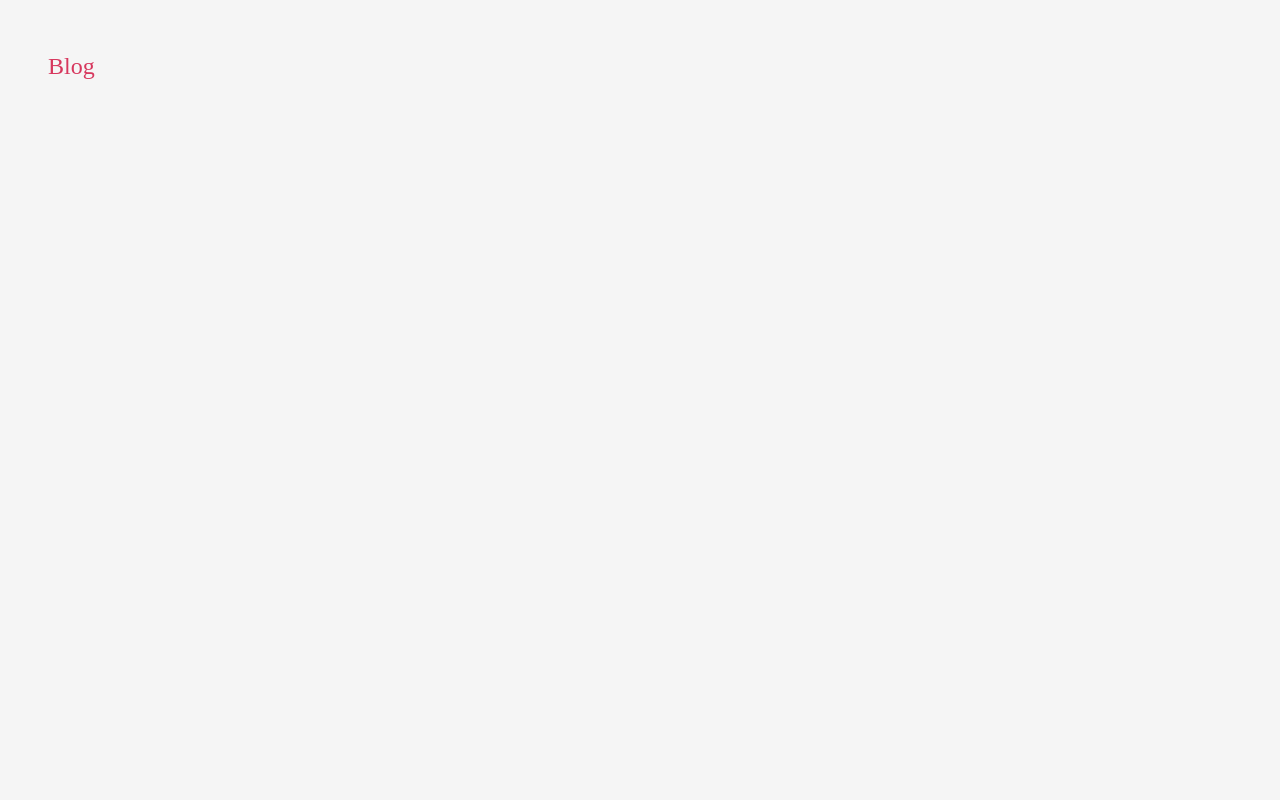
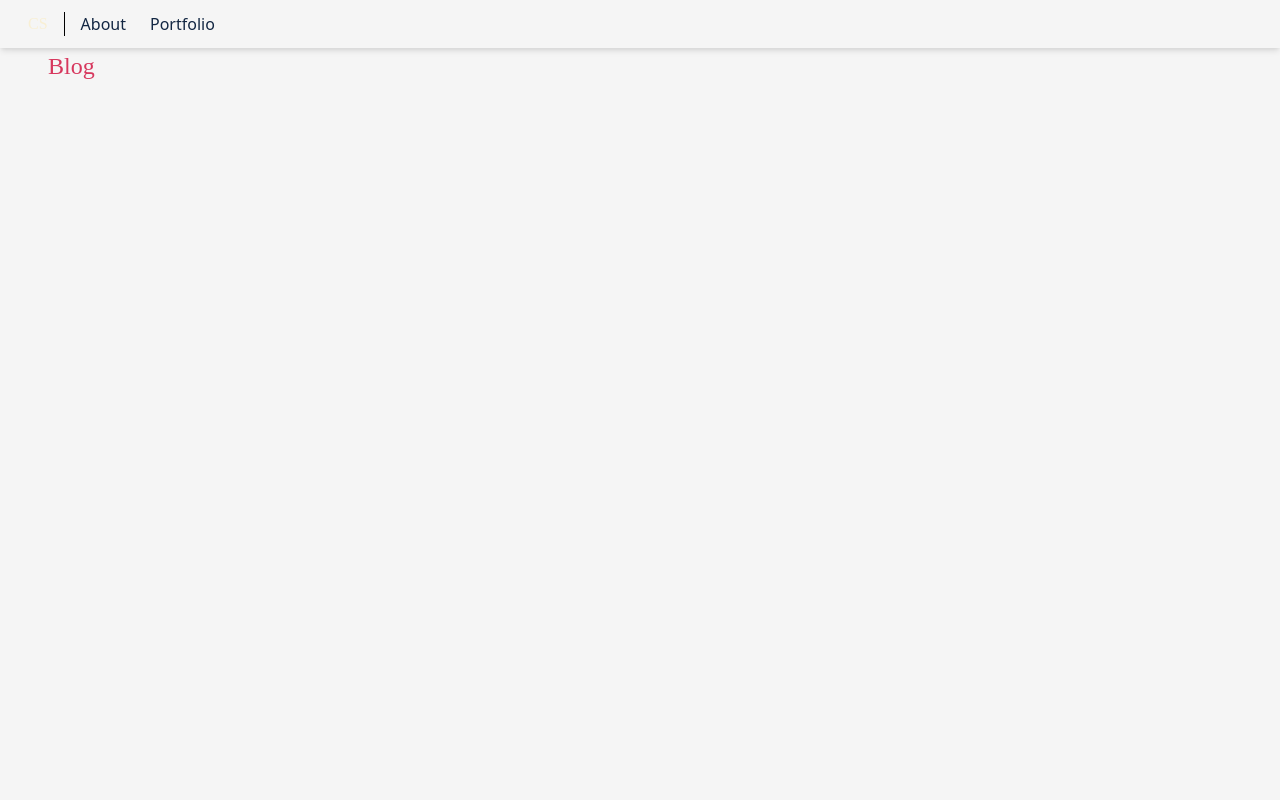
Before and after one commit to CristobalSalazar/next-site, a Next.js app: page /blog in a window 1280 px wide. Shown: the top 800 px of the page. Built offline with nearby package versions, Linux system fonts and the light colour scheme; a web font is replaced by a local one.

Commit message:
nav transparency fx

```diff
--- a/src/components/Layout.tsx
+++ b/src/components/Layout.tsx
@@ -17,7 +17,7 @@
         <link rel="icon" type="image/png" href="/images/favicon.png" />
       </Head>
       <Nav
-        title="Cristobal Salazar"
+        title="CS"
         links={[
           {
             name: "About",
--- a/src/components/Nav.tsx
+++ b/src/components/Nav.tsx
@@ -1,5 +1,6 @@
 import Link from "next/link";
 import { useEffect, useRef } from "react";
+import { rgb2rgba, rgbaChangeAlpha } from "../utils/colors";
 
 interface NavProps {
   title: string;
@@ -7,14 +8,20 @@
 }
 export default function Nav({ title, links }: NavProps) {
   const navElement = useRef<HTMLElement>(null);
+  const navBrand = useRef<HTMLElement>(null);
+
   useEffect(() => {
-    navElement.current.style.opacity = "0";
     const style = window.getComputedStyle(navElement.current);
-    console.log(style.backgroundColor);
+    const rgba = rgb2rgba(style.backgroundColor);
+    const newrgba = rgbaChangeAlpha(rgba, 0);
+    navElement.current.style.backgroundColor = newrgba;
+    // Scroll
     document.body.onscroll = (e) => {
       const bodyTop = document.body.getBoundingClientRect().top;
       const opacity = Math.min(0 - (bodyTop / window.innerHeight) * 2, 1);
-      navElement.current.style.opacity = opacity.toString();
+      const newrgba = rgbaChangeAlpha(rgba, opacity);
+      console.log(newrgba);
+      navElement.current.style.backgroundColor = newrgba;
     };
   }, []);
   return (
@@ -24,7 +31,10 @@
         className="fixed z-10 flex justify-between w-screen p-3 shadow-md bg-light"
       >
         <div className="flex ml-4">
-          <span className="box-border pr-4 font-normal border-r border-black font-cursive h-100 dark sm:hidden">
+          <span
+            ref={navBrand}
+            className="box-border pr-4 font-normal border-r border-black text-secondary font-cursive h-100 sm:hidden"
+          >
             {title}
           </span>
           <ul className="ml-4 sm:ml-0">
--- /dev/null
+++ b/src/utils/colors.ts
@@ -0,0 +1,18 @@
+export function rgb2rgba(rgbstr: string) {
+  const rgbRegex = /rgb\([0-9]{1,3}, [0-9]{1,3}, [0-9]{1,3}\)/;
+  if (!rgbRegex.test(rgbstr)) {
+    throw new Error("Invalid rgb string format");
+  } else {
+    const startIndex = rgbstr.indexOf("(");
+    const lastindex = rgbstr.indexOf(")");
+    const substr =
+      "rgba" + rgbstr.substr(startIndex, lastindex - startIndex) + ", 1)";
+    return substr;
+  }
+}
+
+export function rgbaChangeAlpha(rgbaString: string, alpha: number) {
+  const lastComma = rgbaString.lastIndexOf(",");
+  const start = rgbaString.substring(0, lastComma + 1);
+  return start + alpha.toString() + ")";
+}
```
